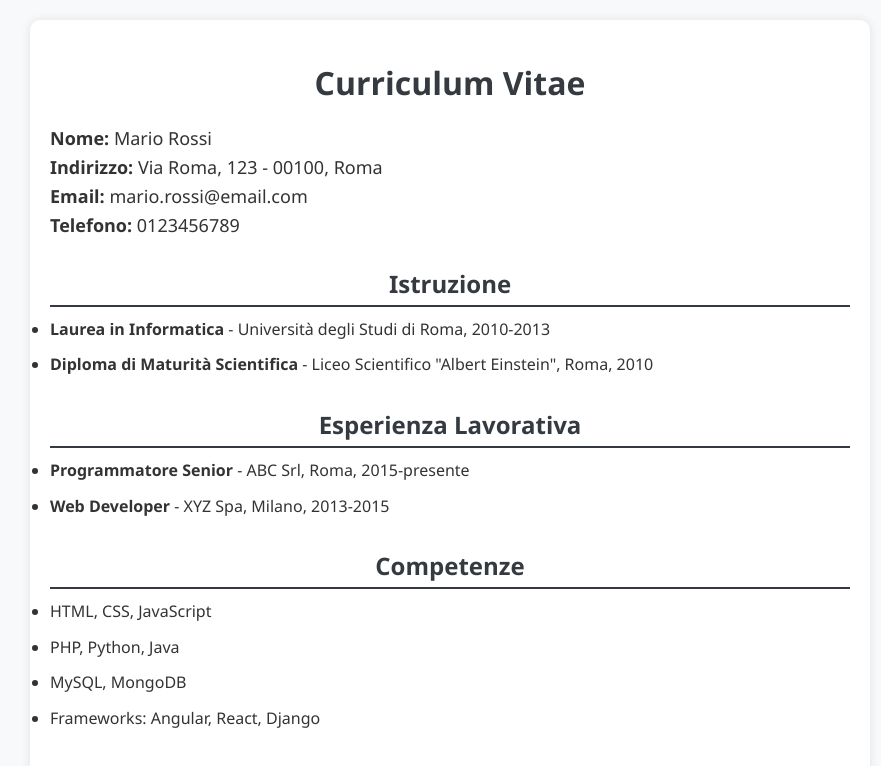
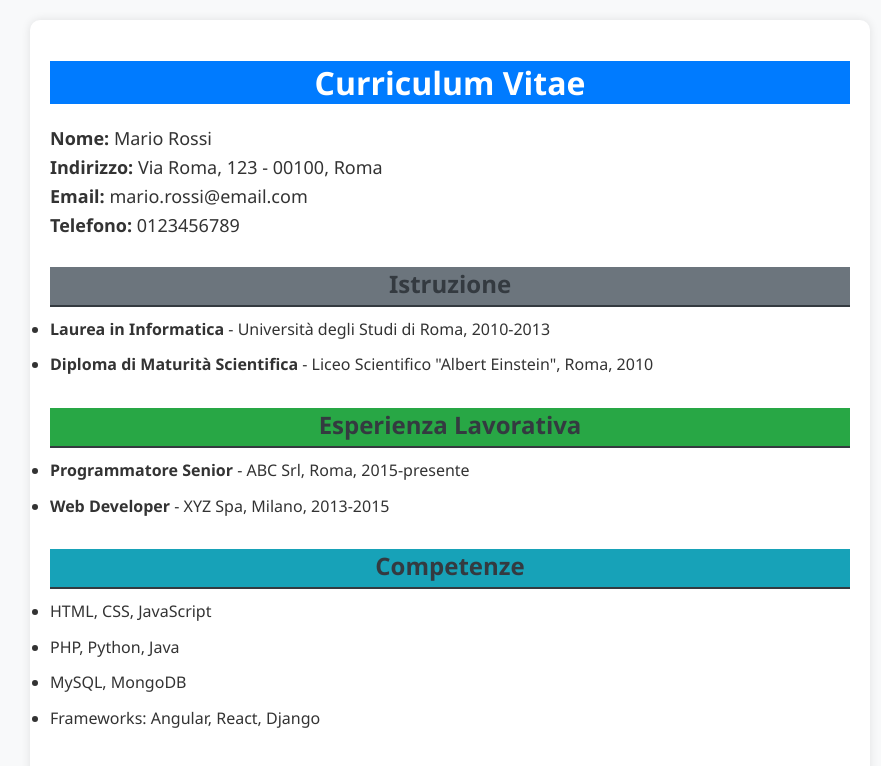
Before and after one commit to d0n4to/d0n4to.github.io, a plain HTML site: page index.html in a window 1280 px wide. Shown: the whole page, without its empty margins (190-1071 px from the left). Drawn offline with Linux system fonts and the light colour scheme.

Commit message:
Update index.html

```diff
--- a/index.html
+++ b/index.html
@@ -12,6 +12,7 @@
             padding: 0;
             background-color: #f8f9fa;
             color: #333;
+            transition: background-color 0.5s ease;
         }
         .container {
             max-width: 800px;
@@ -20,10 +21,12 @@
             background-color: #fff;
             border-radius: 10px;
             box-shadow: 0 0 10px rgba(0, 0, 0, 0.1);
+            transition: box-shadow 0.5s ease;
         }
         h1, h2 {
             text-align: center;
             color: #343a40;
+            transition: color 0.5s ease;
         }
         .info {
             margin-bottom: 30px;
@@ -31,6 +34,7 @@
         .info p {
             margin: 5px 0;
             font-size: 18px;
+            transition: font-size 0.5s ease;
         }
         .section {
             margin-bottom: 30px;
@@ -40,6 +44,7 @@
             color: #343a40;
             border-bottom: 2px solid #343a40;
             padding-bottom: 5px;
+            transition: border-bottom 0.5s ease;
         }
         .section ul {
             padding: 0;
@@ -49,12 +54,60 @@
             margin-bottom: 10px;
             font-size: 16px;
             line-height: 1.6;
+            transition: font-size 0.5s ease;
+        }
+        /* Colori personalizzati */
+        .bg-primary {
+            background-color: #007bff;
+            color: #fff;
+            transition: background-color 0.5s ease;
+        }
+        .bg-secondary {
+            background-color: #6c757d;
+            color: #fff;
+            transition: background-color 0.5s ease;
+        }
+        .bg-success {
+            background-color: #28a745;
+            color: #fff;
+            transition: background-color 0.5s ease;
+        }
+        .bg-info {
+            background-color: #17a2b8;
+            color: #fff;
+            transition: background-color 0.5s ease;
+        }
+        .bg-warning {
+            background-color: #ffc107;
+            color: #333;
+            transition: background-color 0.5s ease;
+        }
+        .bg-danger {
+            background-color: #dc3545;
+            color: #fff;
+            transition: background-color 0.5s ease;
+        }
+        /* Effetti hover */
+        .container:hover {
+            box-shadow: 0 0 20px rgba(0, 0, 0, 0.2);
+        }
+        h1:hover, h2:hover {
+            color: #007bff;
+        }
+        .info p:hover {
+            font-size: 20px;
+        }
+        .section h2:hover {
+            border-bottom: 2px solid #007bff;
+        }
+        .section ul li:hover {
+            font-size: 18px;
         }
     </style>
 </head>
 <body>
     <div class="container">
-        <h1>Curriculum Vitae</h1>
+        <h1 class="bg-primary">Curriculum Vitae</h1>
         <div class="info">
             <p><strong>Nome:</strong> Mario Rossi</p>
             <p><strong>Indirizzo:</strong> Via Roma, 123 - 00100, Roma</p>
@@ -62,21 +115,21 @@
             <p><strong>Telefono:</strong> 0123456789</p>
         </div>
         <div class="section">
-            <h2>Istruzione</h2>
+            <h2 class="bg-secondary">Istruzione</h2>
             <ul>
                 <li><strong>Laurea in Informatica</strong> - Università degli Studi di Roma, 2010-2013</li>
                 <li><strong>Diploma di Maturità Scientifica</strong> - Liceo Scientifico "Albert Einstein", Roma, 2010</li>
             </ul>
         </div>
         <div class="section">
-            <h2>Esperienza Lavorativa</h2>
+            <h2 class="bg-success">Esperienza Lavorativa</h2>
             <ul>
                 <li><strong>Programmatore Senior</strong> - ABC Srl, Roma, 2015-presente</li>
                 <li><strong>Web Developer</strong> - XYZ Spa, Milano, 2013-2015</li>
             </ul>
         </div>
         <div class="section">
-            <h2>Competenze</h2>
+            <h2 class="bg-info">Competenze</h2>
             <ul>
                 <li>HTML, CSS, JavaScript</li>
                 <li>PHP, Python, Java</li>
```
